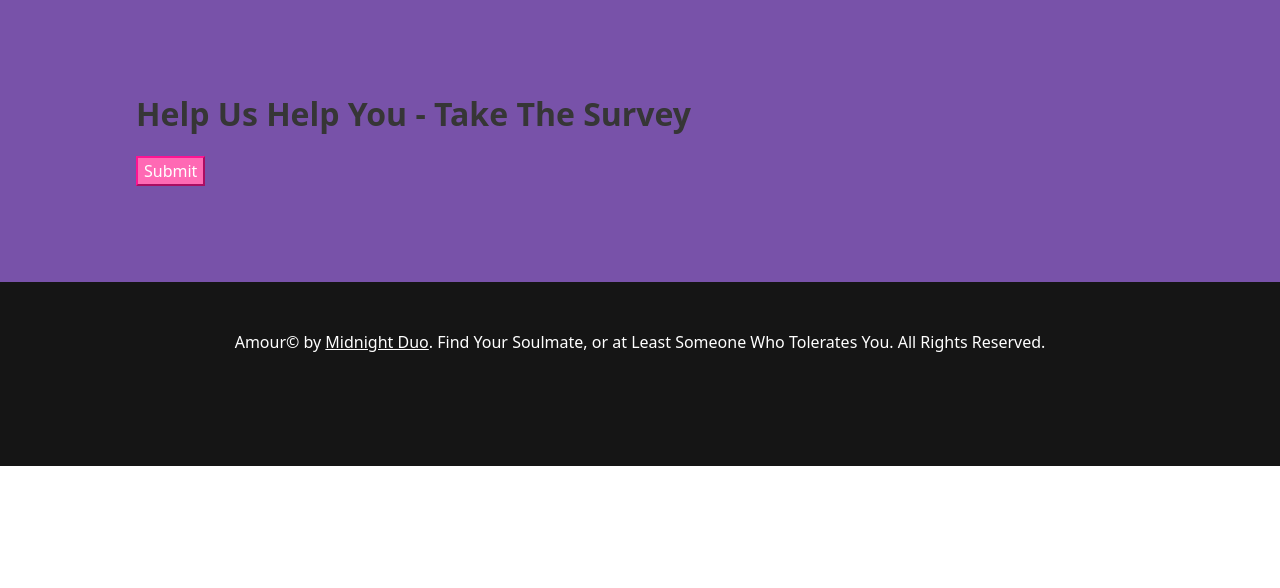
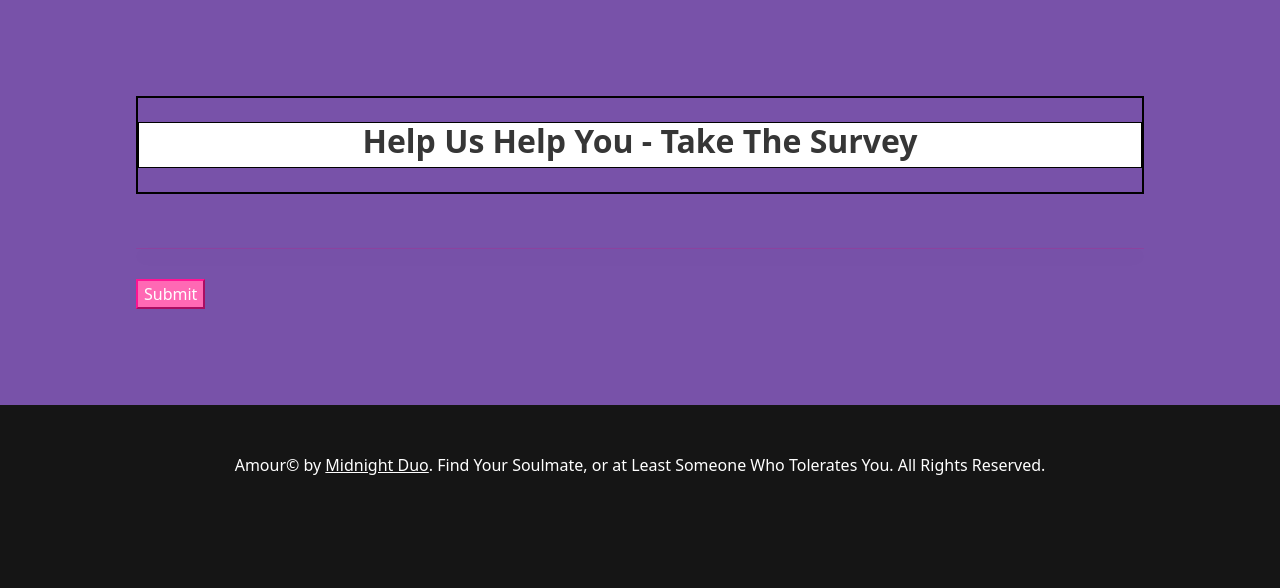
Before and after one commit to Nate-Heim/Amour, a Django app: page /survey/survey/ in a window 1280 px wide. Shown: the part 70-658 px from the top of the page. Run offline with Django 5.2, Linux system fonts and the light colour scheme; the visitor is signed in with stand-in values (Sample User, id 1); data that the repository does not hold is empty.

Commit message:
here is my push
here is my push

```diff
--- a/Templates/base.html
+++ b/Templates/base.html
@@ -66,6 +66,14 @@
         .is-peach {
             background-color: peachpuff; /*fOR FORM PEACH LAYOUT*/
             border-color: #f5b7b1;
+        }
+
+        .bodyThing {
+            background-image: url("{% static 'static/lovePhotoSurvey.png' %}");
+            background-size: cover; /* Ensures the image covers the entire background /
+            background-repeat: no-repeat; / Prevents the image from repeating /
+            background-attachment: fixed; / Keeps the image fixed when scrolling /
+            background-position: center; / Centers the image /
         }
     </style>
 
--- a/Templates/survey_form.html
+++ b/Templates/survey_form.html
@@ -1,17 +1,32 @@
 {% extends 'base.html' %}
-
+{% load static %}
 {% block title %}Take Survey{% endblock %}
 
 {% block content %}
+
 <section class="section">
     <div class="container">
-        <h1 class="title">Help Us Help You - Take The Survey</h1>
+        <div style="border: 2px solid black;
+        margin: auto;
+        background-repeat: no-repeat;
+        background-size: cover; /* or contain, depending on your needs */
+        background-position: center;
+        background-image: url("{% static 'static/lovePhotoSurvey.png' %}");
+        height: 100%; width: 100%;">
+
+            <center>
+                <br>
+                <div class="bodyThing" style="background: white; border: solid black 0.5px;">
+                    <h1 class="title" style="text: black bold;">Help Us Help You - Take The Survey</h1>
+                </div>
+                <br>
         <form method="post">
             {% csrf_token %}
 
+
                 {% for field in form %}
 
-            <div class="container is-fluid" style="background: white; border: black 2px solid;">
+                    <div class="container is-fluid" style="background: white; border: black 2px solid; width: 75%;">
                         <div class="field">
                             <label class="label">{{ field.label }}</label>
                             <div class="control">
@@ -26,7 +41,9 @@
                     </div>
 
                 {% endfor %}
-
+            </div>
+            <br>
+            <hr>
             <div class="control">
                 <button type="submit" class="btn-valentine">Submit</button>
             </div>
```
Lines whose indentation alone changed are shown as unchanged.
